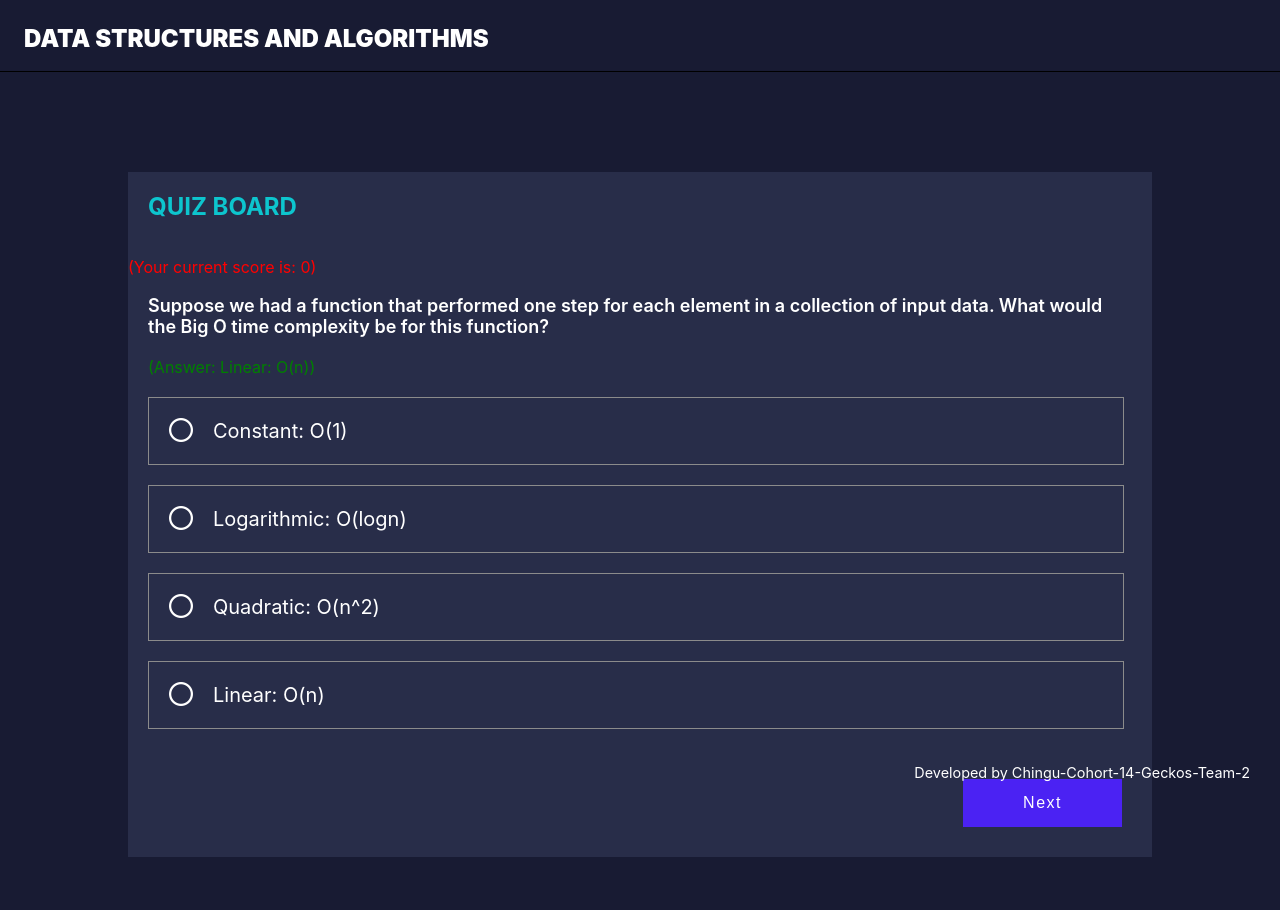
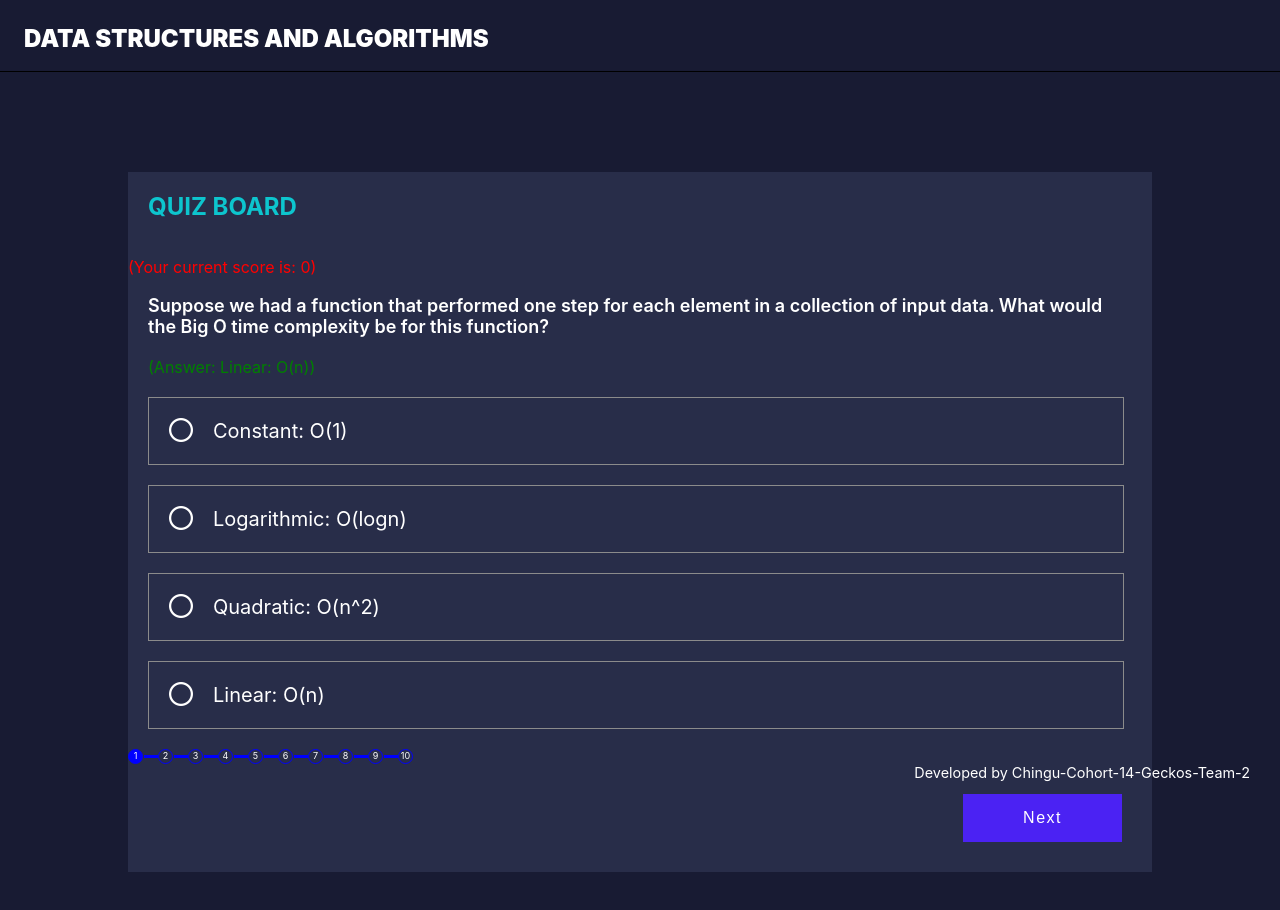
Before and after one commit to chingu-voyages/v14-geckos-team-02, a React (Create React App) app: page /quiz/1 in a window 1280 px wide. Shown: the top 910 px of the page. Built offline with nearby package versions, Linux system fonts and the light colour scheme.

Commit message:
Add Progress Bar subcomponent to Quiz Componentn

```diff
--- a/src/views/components/Quiz/Quiz.js
+++ b/src/views/components/Quiz/Quiz.js
@@ -21,6 +21,7 @@ const Quiz = ({questions, count, score, handleCheck,handleClickNext}) => {
               handleCheck={handleCheck}
               id={questions[count].questionId}
           />
+        <ProgressBar questionLevel={count + 1} />
           <div className="button-container">
             <button className="next-button" onClick={handleClickNext}>Next</button>
           </div>
```
